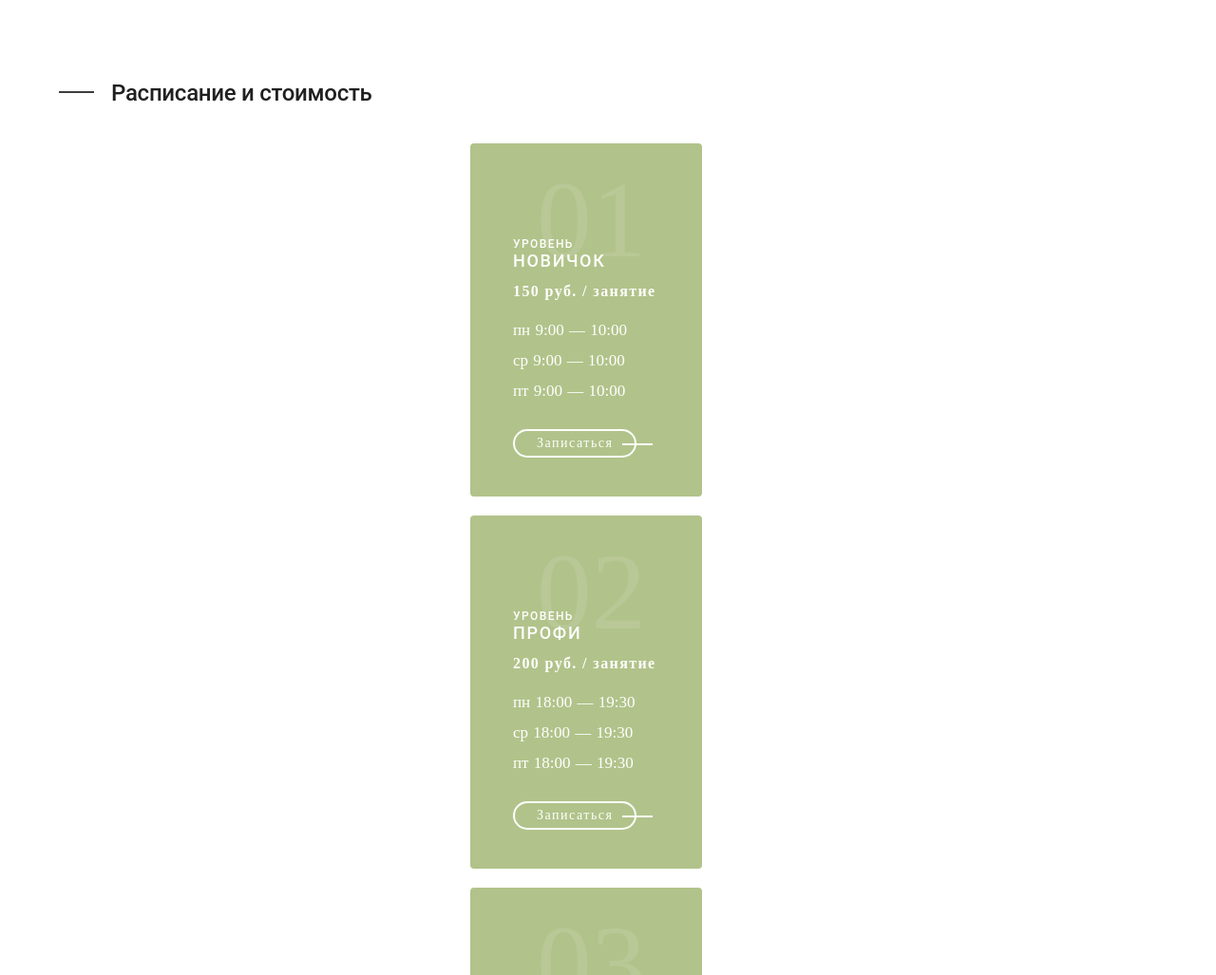
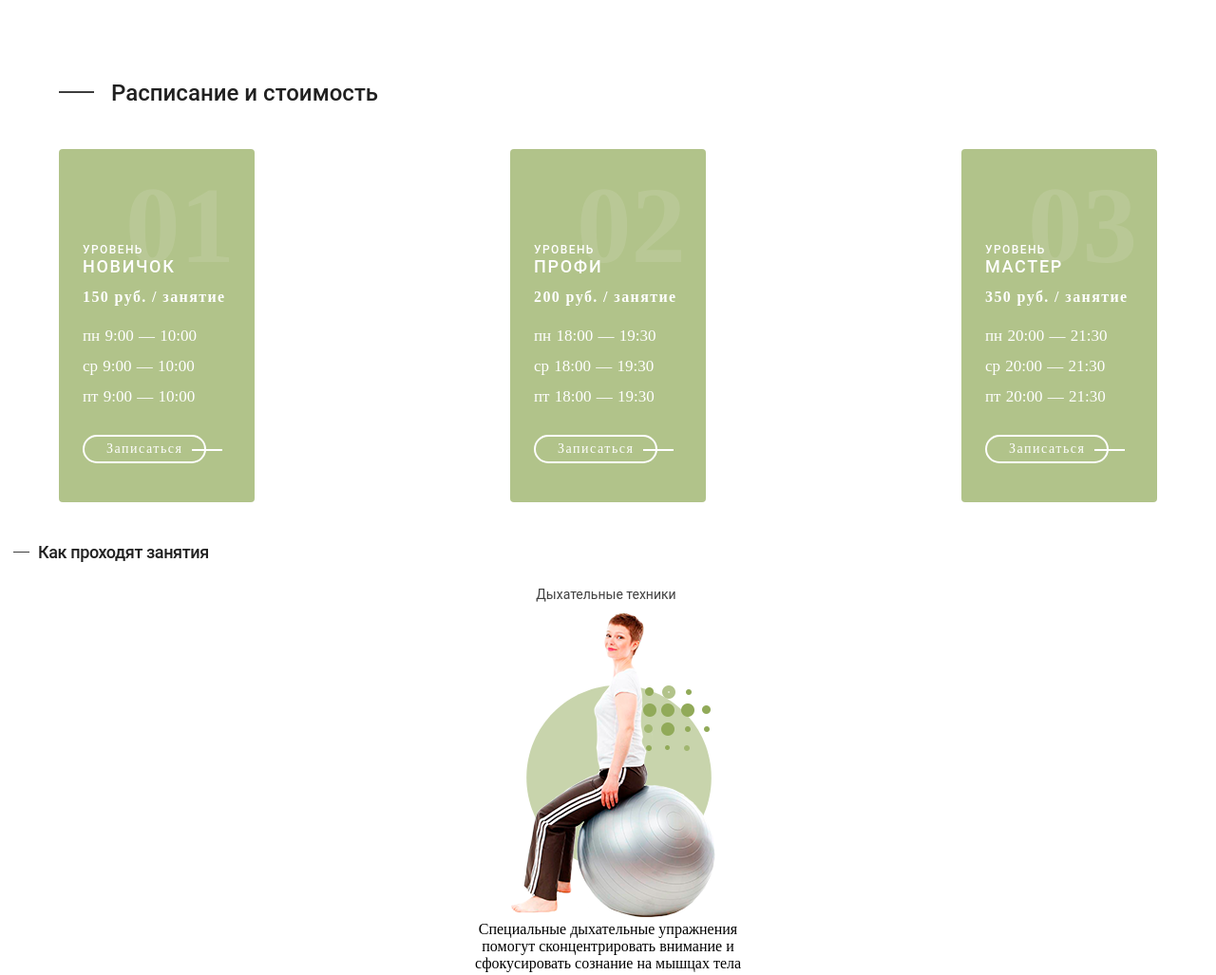
Before and after one commit to bunkerWHz/Pilates, a website: page src/index.html in a window 1280 px wide. Shown: the part 1145-2172 px from the top of the page at 95% size. Drawn offline with Linux system fonts and the light colour scheme.

Commit message:
add 764px schedule section styles

```diff
--- a/src/styles/schedule.scss
+++ b/src/styles/schedule.scss
@@ -45,9 +45,9 @@
                 position: absolute;
                 opacity: 0.1;
                 color: #ffffff;
-                font-family: "Proxima Nova - Extrabold";
+                font-family: "Proxima Nova";
                 font-size: 115px;
-                font-weight: 400;
+                font-weight: 800;
                 top: 15px;
                 left: 70px;
             }
@@ -116,11 +116,27 @@
 @media screen and (min-width: 764px) {
     .schedule {
         padding: 0 62px;
+        .container {
+            width: unset;
+        }
+        &__items {
+            width: unset;
+            display: flex;
+            flex-direction: row;
+            justify-content: space-between;
+            margin: 0;
+        }
+        &__item {
+            padding-left: 25px;
+            width: 206px;
+            margin: 0;
+        }
         &__title {
             margin-left: 55px;
             font-size: 24px;
             line-height: 30.52px;
-            margin-bottom: 37px;
+            margin-bottom: 43px;
+            letter-spacing: 0;
             &:before {
                 width: 37px;
                 left: -55px;
```
Also changed, not shown: src/styles/main.css, src/styles/main.min.css, src/styles/schedule.css, src/styles/schedule.min.css.
